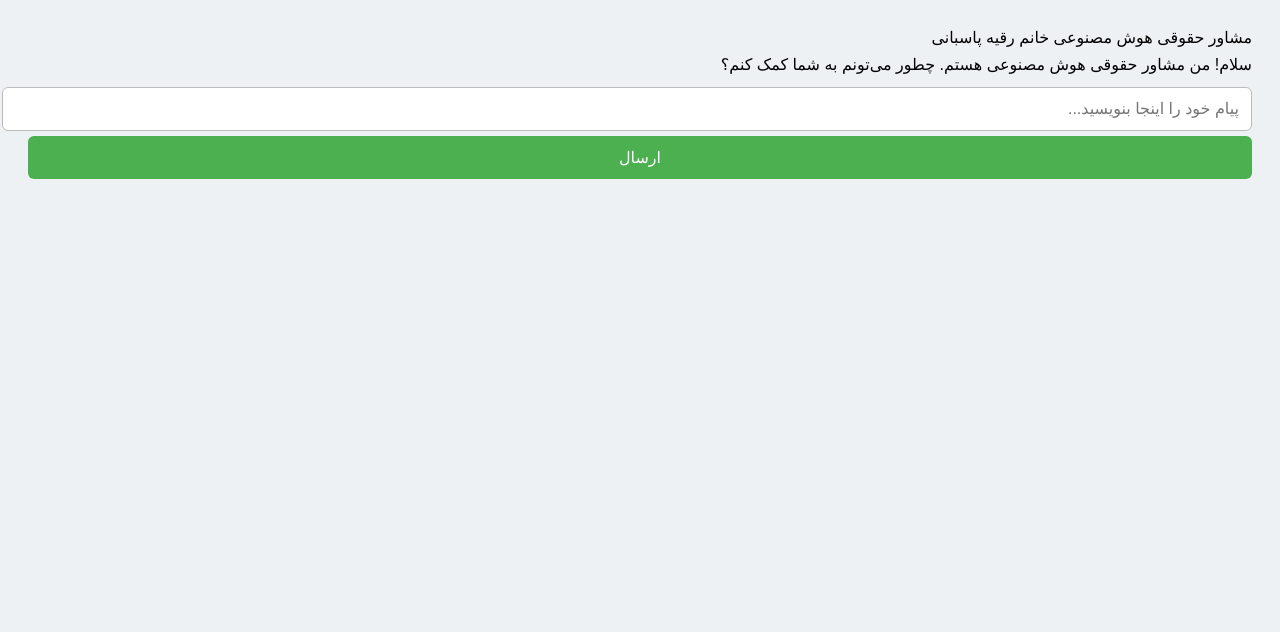
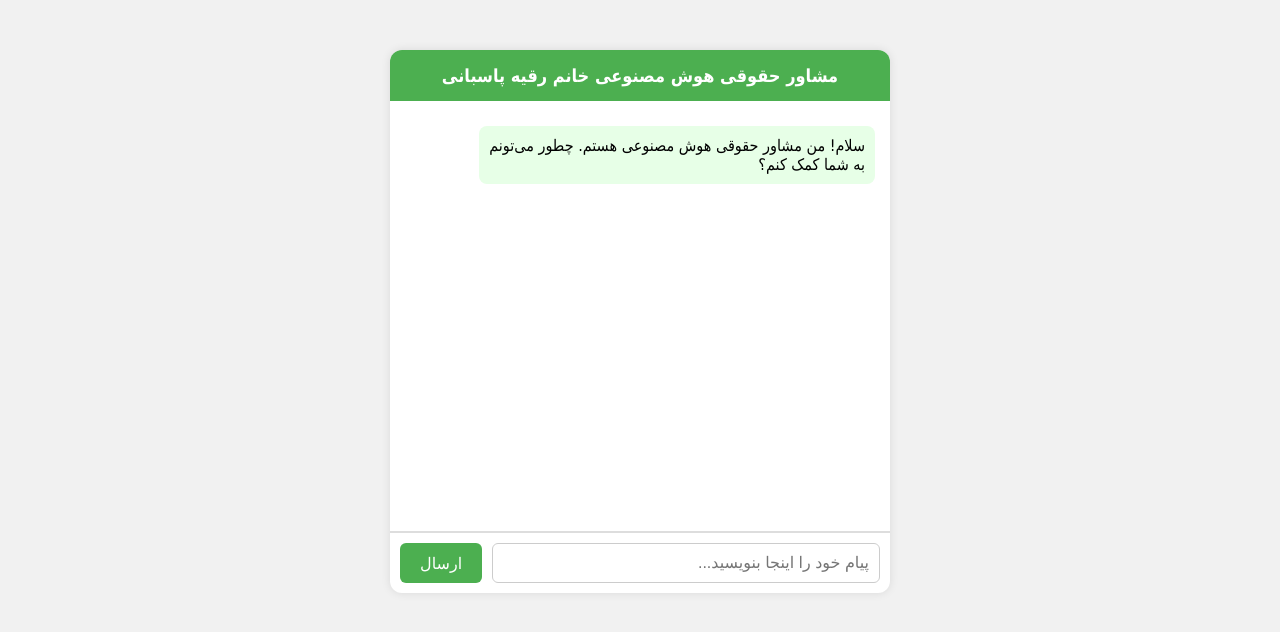
Before and after one commit to MrMatinV/agent-chatbot, a plain HTML site: page index.html in a window 1280 px wide. Drawn offline with Linux system fonts and the light colour scheme.

Commit message:
Update style.css

```diff
--- a/style.css
+++ b/style.css
@@ -1,58 +1,83 @@
 body {
-  font-family: sans-serif;
-  background: #eef1f4;
-  padding: 20px;
+  font-family: "Tahoma", sans-serif;
+  background-color: #f1f1f1;
+  margin: 0;
+  padding: 0;
   direction: rtl;
 }
 
-.chat-box {
+.chat-container {
   max-width: 500px;
-  margin: auto;
-  background: #fff;
-  padding: 20px;
+  margin: 50px auto;
+  background-color: #fff;
   border-radius: 12px;
-  box-shadow: 0 0 15px rgba(0,0,0,0.1);
+  box-shadow: 0 0 10px rgba(0,0,0,0.1);
+  display: flex;
+  flex-direction: column;
+  overflow: hidden;
 }
 
-.messages {
-  height: 300px;
+.chat-header {
+  background-color: #4CAF50;
+  color: white;
+  padding: 15px;
+  font-size: 18px;
+  font-weight: bold;
+  text-align: center;
+}
+
+.chat-window {
+  height: 400px;
   overflow-y: auto;
-  border: 1px solid #ccc;
-  padding: 10px;
-  background: #fefefe;
-  margin-bottom: 15px;
-  border-radius: 8px;
+  padding: 15px;
+  border-bottom: 1px solid #ddd;
 }
 
 .message {
-  margin: 8px 0;
+  margin: 10px 0;
+  padding: 10px;
+  border-radius: 8px;
+  max-width: 80%;
+  word-wrap: break-word;
 }
 
-.user {
-  color: #0077cc;
+.user-message {
+  background-color: #d0eaff;
+  align-self: flex-end;
+  text-align: right;
 }
 
-.agent {
-  color: #2e7d32;
+.ai-message {
+  background-color: #e7ffe7;
+  align-self: flex-start;
+  text-align: right;
 }
 
-input,
-button {
-  width: 100%;
-  padding: 12px;
-  font-size: 16px;
-  margin-top: 5px;
-  border-radius: 6px;
-  border: 1px solid #bbb;
+.chat-input-area {
+  display: flex;
+  padding: 10px;
+  border-top: 1px solid #ddd;
 }
 
-button {
+.chat-input {
+  flex: 1;
+  padding: 10px;
+  font-size: 16px;
+  border: 1px solid #ccc;
+  border-radius: 6px;
+}
+
+.send-button {
+  padding: 10px 20px;
+  margin-right: 10px;
+  font-size: 16px;
   background-color: #4CAF50;
+  border: none;
+  border-radius: 6px;
   color: white;
   cursor: pointer;
-  border: none;
 }
 
-button:hover {
+.send-button:hover {
   background-color: #45a049;
 }
```
